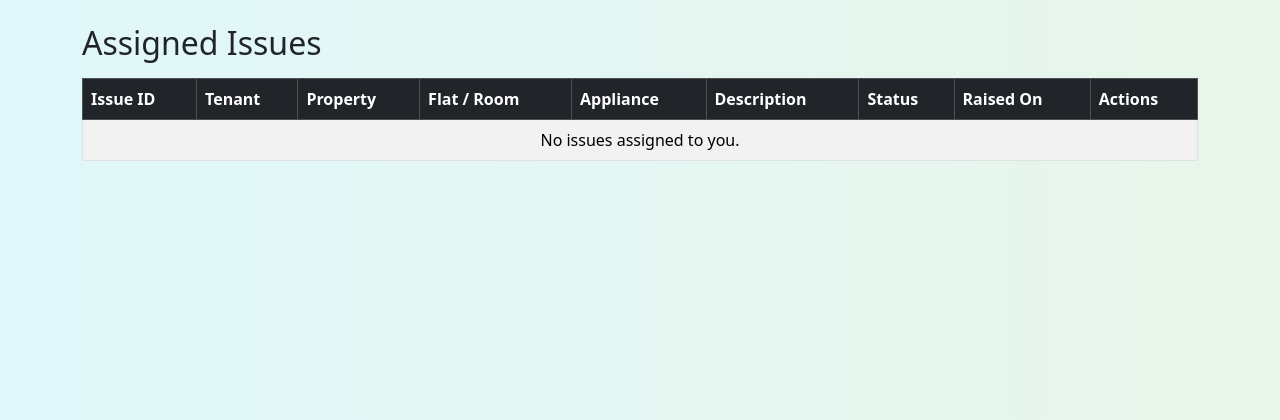
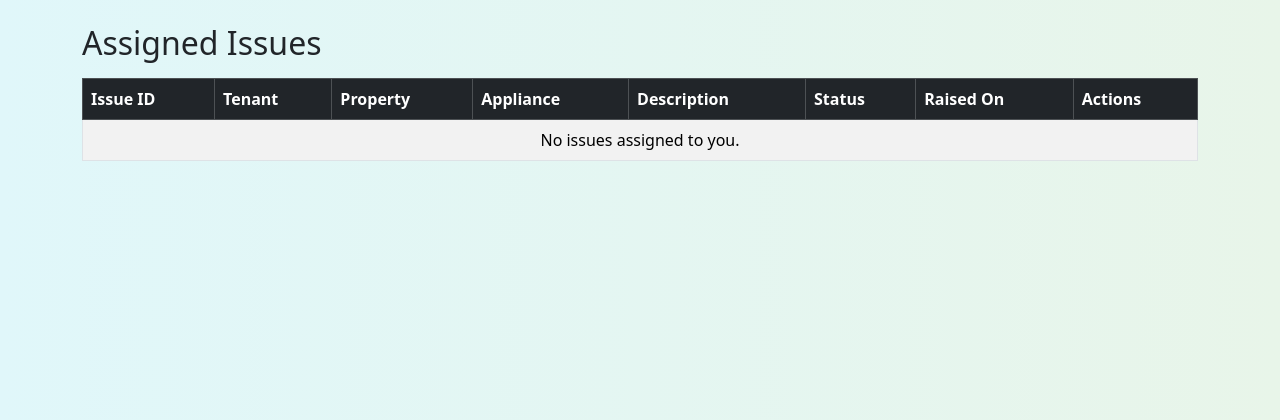
Before and after one commit to Amulya21666/property_management_api, a FastAPI app: template app/templates/vendor_dashboard.html in a window 1280 px wide. Shown: the top 420 px of the page. Run offline with FastAPI, Linux system fonts and the light colour scheme; the template is opened without the code that fills it, so the values that code supplies are empty.

Commit message:
Update vendor_dashboard.html

```diff
--- a/app/templates/vendor_dashboard.html
+++ b/app/templates/vendor_dashboard.html
@@ -18,7 +18,7 @@
                 <th>Issue ID</th>
                 <th>Tenant</th>
                 <th>Property</th>
-                <th>Flat / Room</th>
+
                 <th>Appliance</th>
                 <th>Description</th>
                 <th>Status</th>
```
